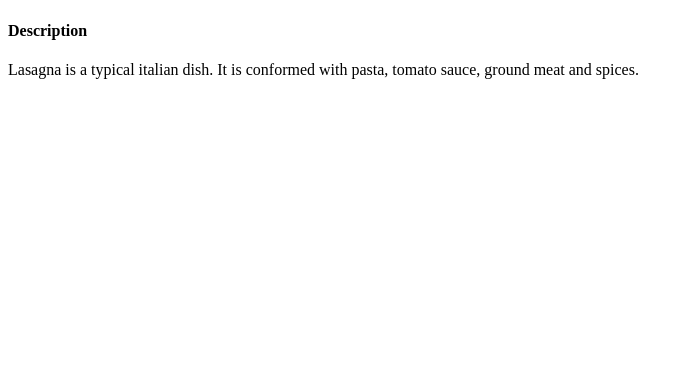
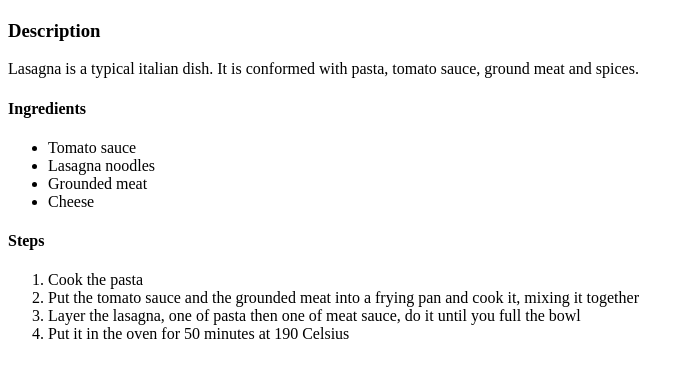
Before and after one commit to Peybolo/odin_recipes, a plain HTML site: page recipes/lasagna.html in a window 1280 px wide. Shown: the part 383-760 px from the top of the page, without its empty margins (0-694 px from the left). Drawn offline with Linux system fonts and the light colour scheme.

Commit message:
made additional recipes headings and links

```diff
--- a/recipes/lasagna.html
+++ b/recipes/lasagna.html
@@ -7,9 +7,23 @@
 </head>
 <body>
     <h1>Lasagna</h1>
-    <img src="https://thecozycook.com/wp-content/uploads/2022/04/Lasagna-Recipe-f.jpg" alt="Lasagna">
-    <h4>Description</h4>
+    <img src="https://www.thewholesomedish.com/wp-content/uploads/2018/07/Best-Lasagna-550-500x375.jpg" alt="Lasagna">
+    <h3>Description</h3>
     <p>Lasagna is a typical italian dish. It is conformed with pasta, tomato sauce, ground meat and spices.</p>
+    <h4>Ingredients</h4>
+        <ul>
+            <li>Tomato sauce</li>
+            <li>Lasagna noodles</li>
+            <li>Grounded meat</li>
+            <li>Cheese</li>
+        </ul>
+    <h4>Steps</h4>
+        <ol>
+            <li>Cook the pasta</li>
+            <li>Put the tomato sauce and the grounded meat into a frying pan and cook it, mixing it together</li>
+            <li>Layer the lasagna, one of pasta then one of meat sauce, do it until you full the bowl</li>
+            <li>Put it in the oven for 50 minutes at 190 Celsius</li>
+        </ol>
 
 </body>
 </html>
```
Also changed, not shown: recipes/pizza.html (added).
